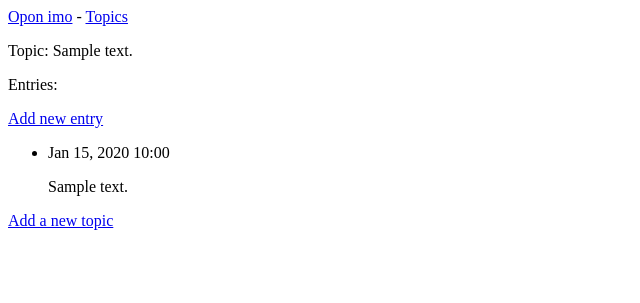
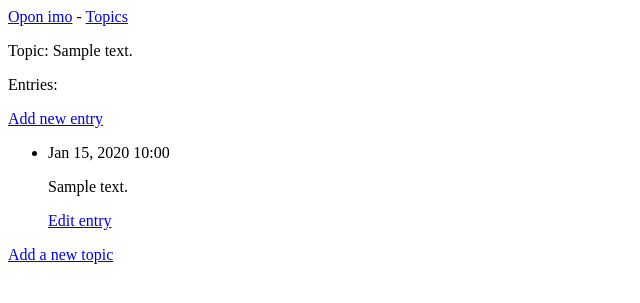
Before and after one commit to Msdot001/Opon_Imo, a Django app: page /topics/1/ in a window 1280 px wide. Shown: the top 303 px of the page, without its empty margins (0-640 px from the left). Run offline with Django 4.2, Linux system fonts and the light colour scheme; tables that the repository leaves empty hold one stand-in row (values such as "Sample post").

Commit message:
Added edit_emtry

```diff
--- a/opon_imos/urls.py
+++ b/opon_imos/urls.py
@@ -13,5 +13,7 @@ urlpatterns = [
     path("new_topic/", views.new_topic, name="new_topic"),
     # Page for adding a new entry
     path('new_entry/<int:topic_id>/', views.new_entry, name='new_entry'),
+    # Page for editing an entry.
+    path('edit_entry/<int:entry_id>/', views.edit_entry, name='edit_entry'),
 
 ]
--- a/opon_imos/views.py
+++ b/opon_imos/views.py
@@ -1,5 +1,5 @@
 from django.shortcuts import render, redirect
-from .models import Topic
+from .models import Topic, Entry
 from .forms import TopicForm, EntryForm
 
 # Create your views here.
@@ -45,11 +45,12 @@ def new_topic(request):
     context = {"form": form}
     return render(request, "new_topic.html", context)
 
+
 def new_entry(request, topic_id):
     """Add a new entry for a particular topic."""
     topic = Topic.objects.get(id=topic_id)
 
-    if request.method != 'POST':
+    if request.method != "POST":
         # No data submitted; create a blank form.
         form = EntryForm()
     else:
@@ -59,8 +60,29 @@ def new_entry(request, topic_id):
             new_entry = form.save(commit=False)
             new_entry.topic = topic
             new_entry.save()
-            return redirect('opon_imos:topic', topic_id=topic_id)
+            return redirect("opon_imos:topic", topic_id=topic_id)
 
     # Display a blank or invalid form.
-    context = {'topic': topic, 'form': form}
-    return render(request, 'new_entry.html', context)
+    context = {"topic": topic, "form": form}
+    return render(request, "new_entry.html", context)
+
+
+def edit_entry(request, entry_id):
+    """Edit an existing entry."""
+    entry = Entry.objects.get(id=entry_id)
+    topic = entry.topic # geting topic associated with the entry
+
+    if request.method != "POST":
+        # Initial request; pre-fill form with the current entry.
+        form = EntryForm(instance=entry)
+
+    else:
+        # POST data submitted; process data.
+        form = EntryForm(instance=entry, data=request.POST)
+        if form.is_valid():
+            form.save()
+            return redirect("opon_imos:topic", topic_id=topic.id)
+
+    context = {"entry": entry, "topic": topic, "form": form}
+
+    return render(request, "edit_entry.html", context)
--- a/templates/topic.html
+++ b/templates/topic.html
@@ -14,6 +14,10 @@
     <li>
         <p>{{ entry.date_added|date:'M d, Y H:i' }}</p>
         <p>{{ entry.content|linebreaks }}</p>
+        <p>
+            <a href="{% url 'opon_imos:edit_entry' entry.id %}">Edit entry</a>
+        </p>
+
     </li>
     {% empty %}
     <li>There are no entries for this topic yet.</li>
```
Also changed, not shown: templates/edit_entry.html (added, +12 -0 lines).
